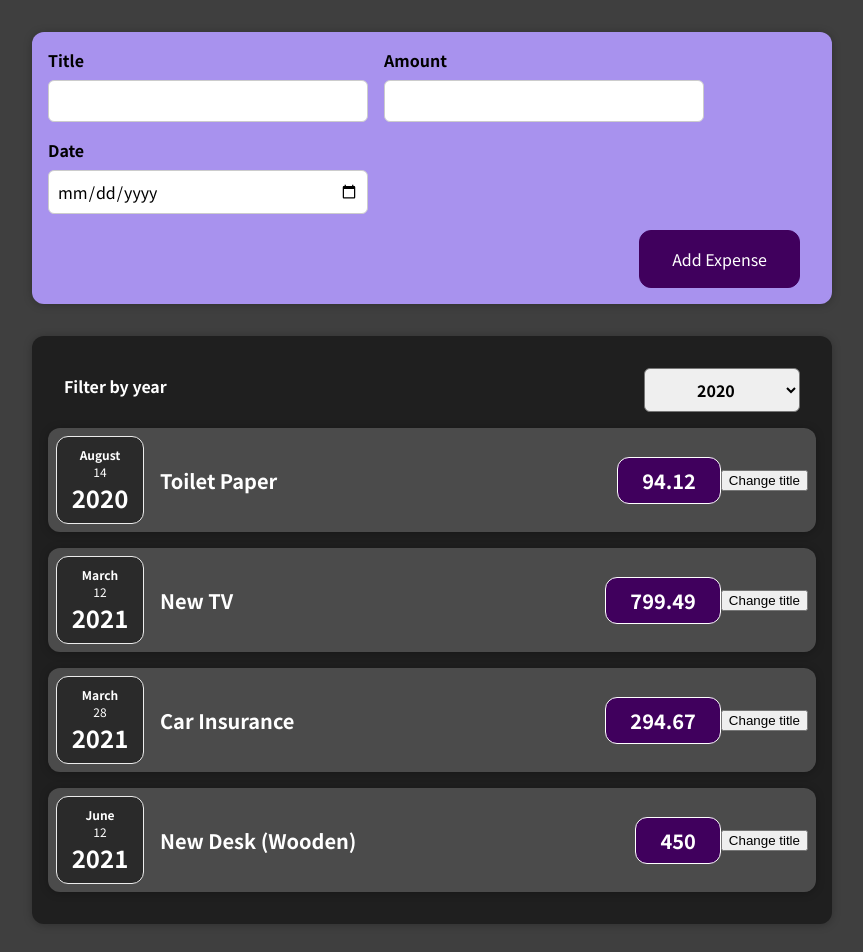
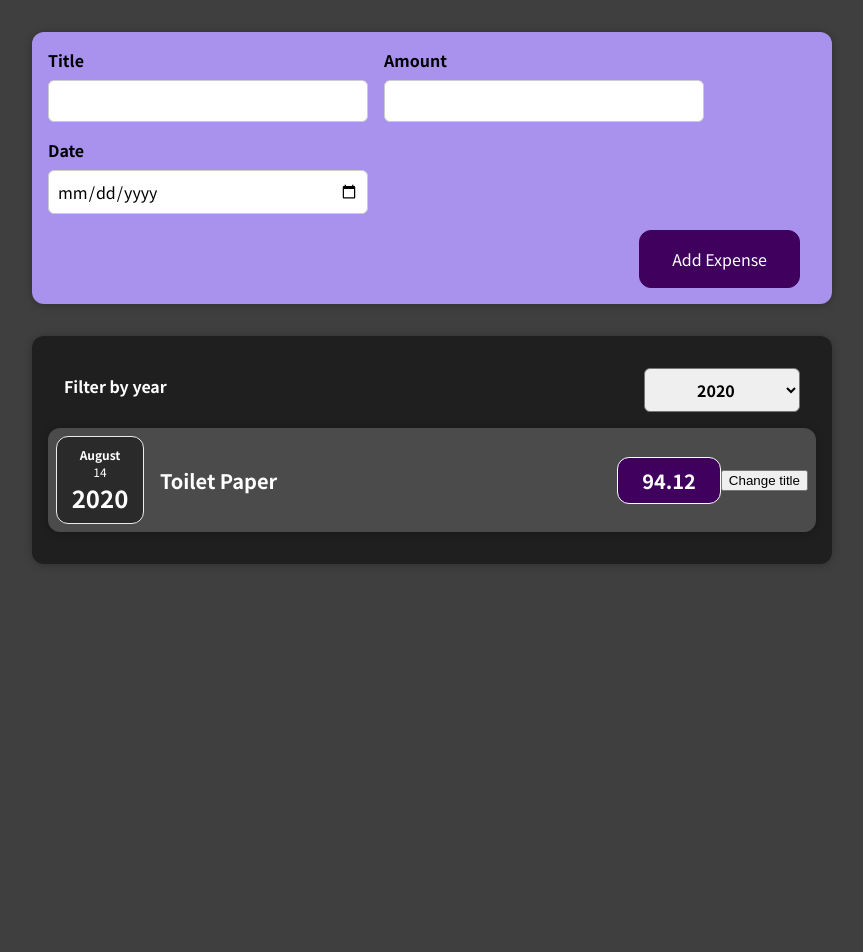
Before and after one commit to TeppeiIwaoka/01-starting-setup, a React (Create React App) app: page / in a window 1280 px wide. Shown: the top 952 px of the page, without its empty margins (208-1071 px from the left). After the commit the page ends 800 px from the top, so only its background shows below. Built offline with nearby package versions, Linux system fonts and the light colour scheme.

Commit message:
Enabled to add items dynamically

```diff
--- a/src/App.js
+++ b/src/App.js
@@ -1,8 +1,9 @@
+import React, { useState } from "react";
+
 import Expenses from "./components/Expenses/Expenses";
 import NewExpense from "./components/NewExpense/NewExpense";
 
-function App() {
-  const expenses = [
+const DUMMY_DATA = [
   {
     id: "e1",
     title: "Toilet Paper",
@@ -23,14 +24,18 @@ function App() {
     date: new Date(2021, 5, 12),
   },
 ];
+function App() {
+  const [expenses, setExpenses] = useState(DUMMY_DATA);
 
-  const addExpenseHandler = expense => {
-    console.log(expense)
-  }
+  const addExpenseHandler = (expense) => {
+    setExpenses((prevExpenses) => {
+      return [expense, ...prevExpenses];
+    });
+  };
   return (
     <div>
       <NewExpense onAddExpense={addExpenseHandler}></NewExpense>
-      <Expenses expenses={expenses} />
+      <Expenses items={expenses} />
     </div>
   );
 }
--- a/src/components/Expenses/Expenses.js
+++ b/src/components/Expenses/Expenses.js
@@ -19,26 +19,16 @@ const Expenses = (props) => {
           selected={filteredYear}
           onChangeFilter={filterChangeHandler}
         />
-        <ExpenseItem
-          title={props.expenses[0].title}
-          amount={props.expenses[0].amount}
-          date={props.expenses[0].date}
-        />
-        <ExpenseItem
-          title={props.expenses[1].title}
-          amount={props.expenses[1].amount}
-          date={props.expenses[1].date}
-        />
-        <ExpenseItem
-          title={props.expenses[2].title}
-          amount={props.expenses[2].amount}
-          date={props.expenses[2].date}
-        />
-        <ExpenseItem
-          title={props.expenses[3].title}
-          amount={props.expenses[3].amount}
-          date={props.expenses[3].date}
-        />
+        {props.items
+          .filter((item) => item.date.getFullYear().toString() === filteredYear)
+          .map((expense) => (
+            <ExpenseItem
+              key={expense.id}
+              title={expense.title}
+              amount={expense.amount}
+              date={expense.date}
+            />
+          ))}
       </Card>
     </div>
   );
```
Lines whose indentation alone changed are shown as unchanged.
